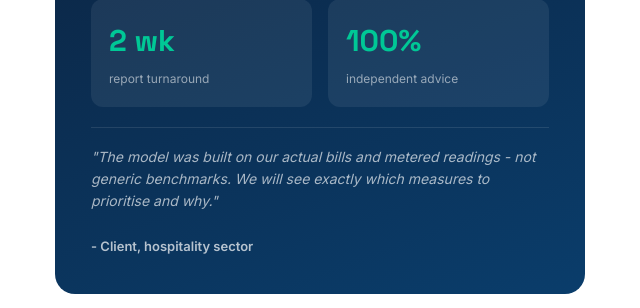
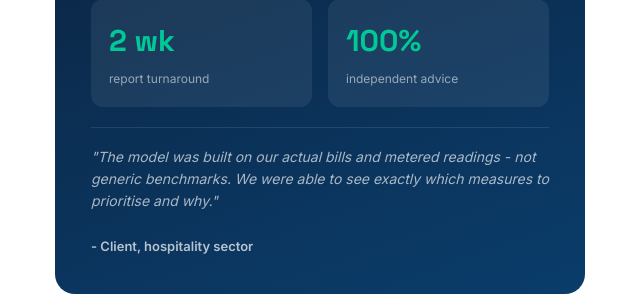
Before and after one commit to CaitlinON05/valance-site, a plain HTML site: page index.html in a window 1280 px wide. Shown: the part 3820-4128 px from the top of the page, 615-1255 px from the left. Drawn offline with Linux system fonts and the light colour scheme.

Commit message:
Changed client quote

```diff
--- a/index.html
+++ b/index.html
@@ -511,7 +511,7 @@ footer{background:var(--navy);color:rgba(255,255,255,.55);padding:48px 24px 32px
           <div class="wcs"><div class="v">2 wk</div><div class="l">report turnaround</div></div>
           <div class="wcs"><div class="v">100%</div><div class="l">independent advice</div></div>
         </div>
-        <div class="why-quote">"The model was built on our actual bills and metered readings - not generic benchmarks. We will see exactly which measures to prioritise and why."<br><br><strong style="color:rgba(255,255,255,.7);font-style:normal;font-size:13px">- Client, hospitality sector</strong></div>
+        <div class="why-quote">"The model was built on our actual bills and metered readings - not generic benchmarks. We were able to see exactly which measures to prioritise and why."<br><br><strong style="color:rgba(255,255,255,.7);font-style:normal;font-size:13px">- Client, hospitality sector</strong></div>
       </div>
     </div>
   </div>
```
